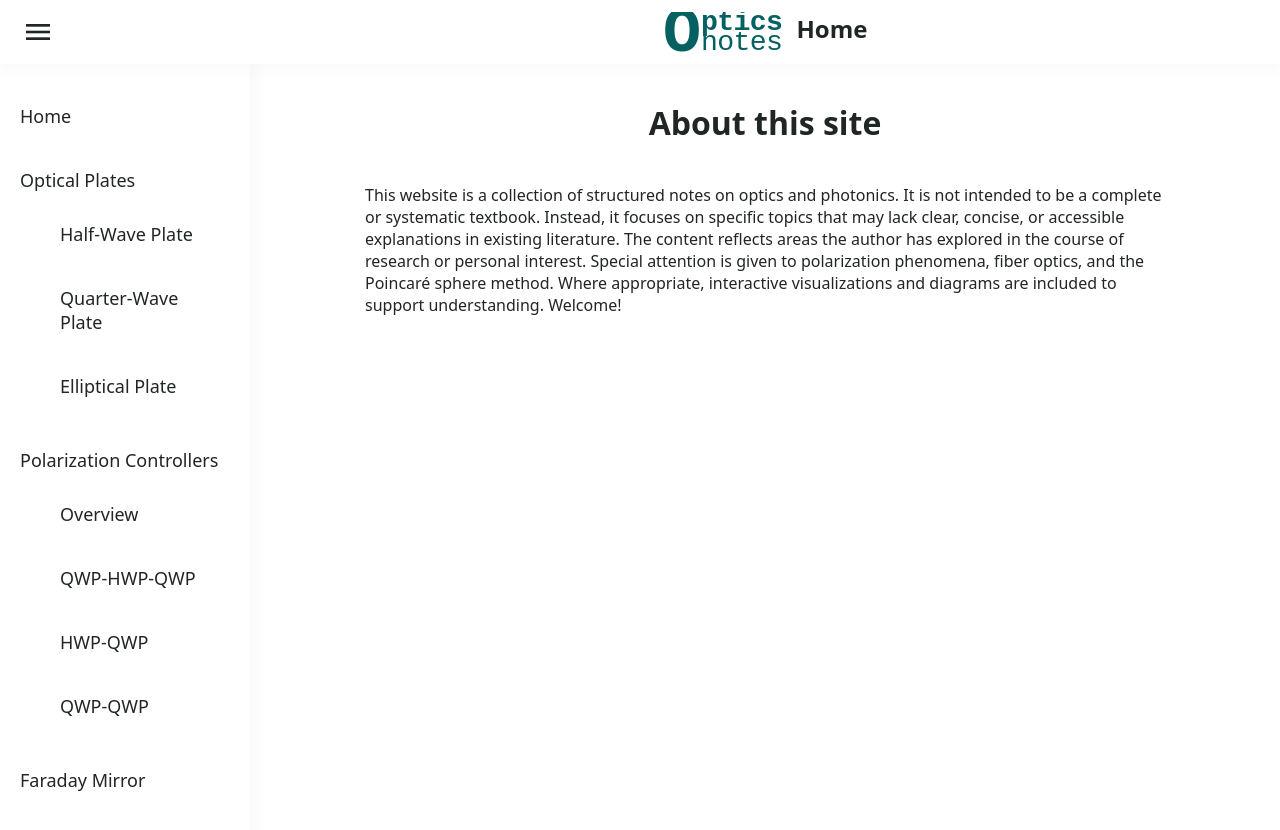
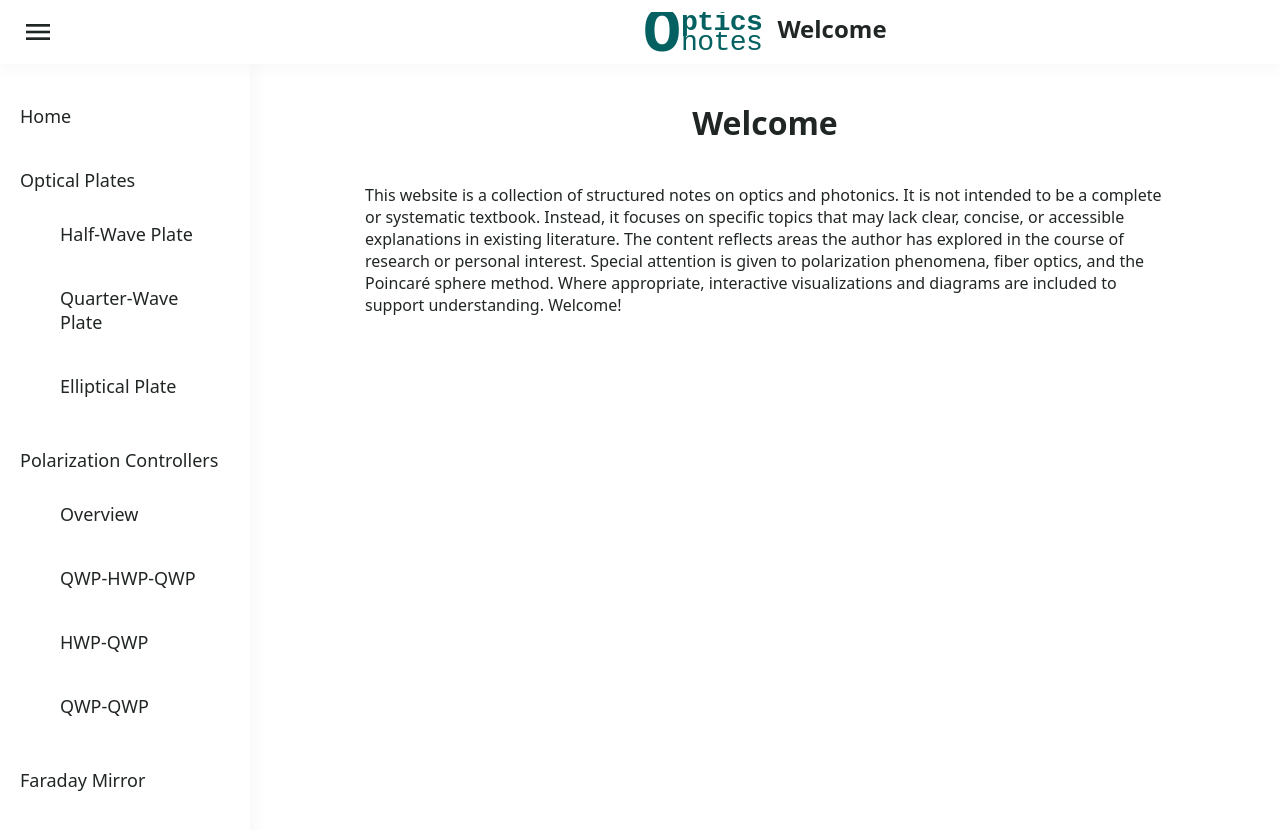
Before and after one commit to Tandemun/Polarization_playground, a Jekyll site: the page built from index.md, in a window 1280 px wide and 900 px high. Shown: the top 830 px of the window. Built offline with Jekyll 4.4.1, drawn with Linux system fonts in a browser that asks for light colours; our own code applies the rules of GitHub Pages for plain Markdown files.

Commit message:
Update index.md

```diff
--- a/index.md
+++ b/index.md
@@ -1,9 +1,8 @@
 ---
 layout: default
-title: Home
 ---
 
-# About this site
+# Welcome
 This website is a collection of structured notes on optics and photonics.
 It is not intended to be a complete or systematic textbook. Instead, it focuses on specific topics that may lack clear, concise, or accessible explanations in existing literature.
 The content reflects areas the author has explored in the course of research or personal interest. Special attention is given to polarization phenomena, fiber optics, and the Poincaré sphere method.
```
